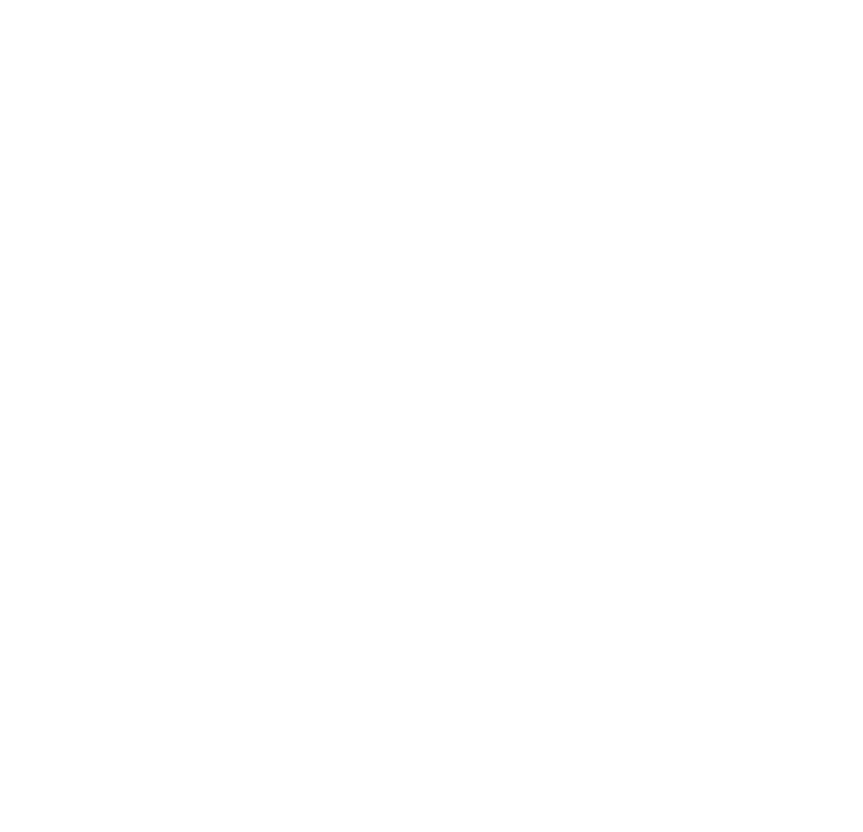
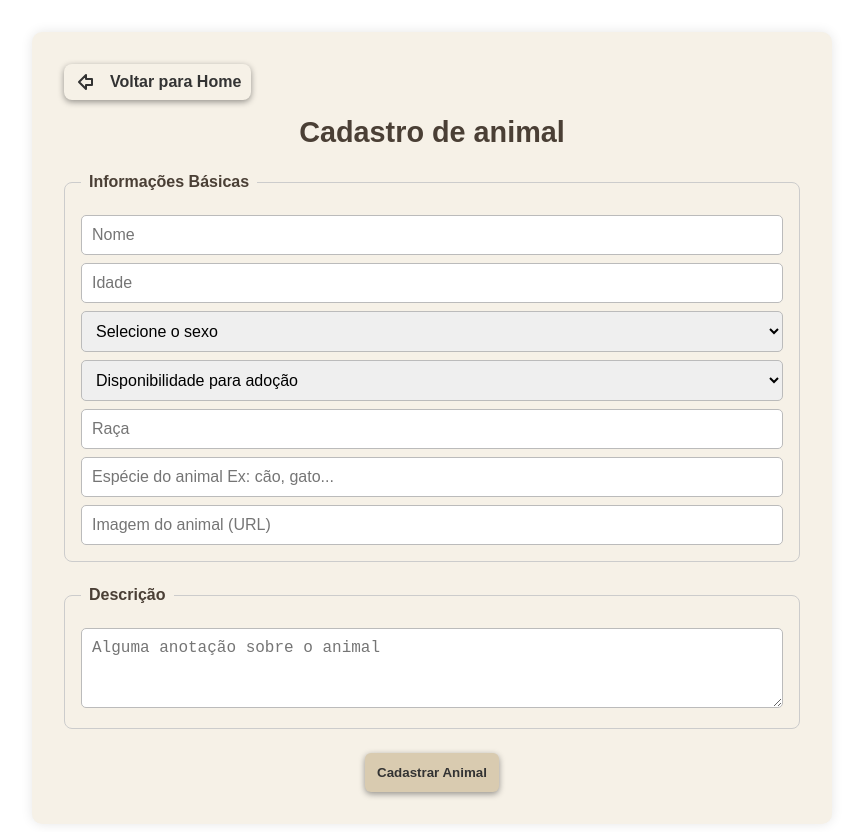
Before and after one commit to luisdasilvahenrique/adotaqui, a React (Create React App) app in the folder frontend/: page /register-pet in a window 1280 px wide. Before the commit this address had no page. Shown: the whole page, without its empty margins (208-1071 px from the left). Before the commit the page ends 800 px from the top, so only its background shows below. Built offline with nearby package versions, Linux system fonts and the light colour scheme.

Commit message:
Tela Cadastrar Animal

```diff
--- a/frontend/src/App.js
+++ b/frontend/src/App.js
@@ -7,7 +7,8 @@ import Header from './components/Header';
 import CardPet from './components/CardPet';
 import Footer from './components/Footer';
 
-import AdoptionQueue from './pages/AdoptionQueue';
+import RegisteredAnimal from './pages/RegisteredAnimal';
+import RegisterPet from './pages/RegisterPet';
 
 import './css/App.css';
 
@@ -25,9 +26,9 @@ function App() {
         <main className="main">
           <Header />
           <section className="options">
-            <CardPet icon={<PawPrint size={36} />} title="Cadastrar Pet" />
-            <CardPet icon={<Search size={36} />} title="Buscar Pets" />
-            <CardPet icon={<List size={36} />} title="Fila de Adoção" to="adoption-queue" />
+            <CardPet icon={<PawPrint size={36} />} title="Cadastrar Animal" to="register-pet" />
+            <CardPet icon={<Search size={36} />} title="Buscar Animais" />
+            <CardPet icon={<List size={36} />} title="Animais Cadastrados" to="registered-animal" />
           </section>
         </main>
 
@@ -42,7 +43,8 @@ export default function AppRoutes() {
     <BrowserRouter>
       <Routes>
         <Route path="/" element={<App />} />
-        <Route path="adoption-queue" element={<AdoptionQueue />} />
+        <Route path="registered-animal" element={<RegisteredAnimal />} />
+        <Route path="register-pet" element={<RegisterPet />} />
       </Routes>
     </BrowserRouter>
   );
--- /dev/null
+++ b/frontend/src/css/RegisterPet.css
@@ -0,0 +1,88 @@
+.register-container {
+  max-width: 800px;
+  margin: 2rem auto;
+  background-color: #f6f1e7;
+  border-radius: 10px;
+  padding: 2rem;
+  box-shadow: 0 0 12px rgba(0, 0, 0, 0.1);
+}
+
+.btn-home {
+  background: none;
+  border: none;
+  color: #333;
+  font-size: 1rem;
+  display: flex;
+  align-items: center;
+  margin-bottom: 1rem;
+  cursor: pointer;
+}
+
+.arrow-left-register {
+  margin-right: 8px;
+}
+
+.register-title {
+  font-size: 1.8rem;
+  margin-bottom: 1.5rem;
+  text-align: center;
+  color: #4a3f35;
+}
+
+.register-form {
+  display: flex;
+  flex-direction: column;
+  gap: 1.5rem;
+}
+
+fieldset {
+  border: 1px solid #ccc;
+  border-radius: 8px;
+  padding: 1rem;
+}
+
+legend {
+  font-weight: bold;
+  color: #4a3f35;
+  padding: 0 0.5rem;
+}
+
+select{
+  width: 100%;
+  padding: 10px;
+  border-radius: 5px;
+  border: 1px solid #bbb;
+  margin-top: 0.5rem;
+  font-size: 1rem;
+}
+
+input,
+textarea {
+  width: 100%;
+  padding: 10px;
+  border-radius: 5px;
+  border: 1px solid #bbb;
+  margin-top: 0.5rem;
+  font-size: 1rem;
+}
+
+textarea {
+  resize: vertical;
+  min-height: 80px;
+}
+
+.btn-submit {
+  margin: 0 auto;
+  padding: 12px;
+  background-color: #d9cbb0;
+  color: #333;
+  font-weight: bold;
+  border: none;
+  border-radius: 6px;
+  cursor: pointer;
+  transition: background 0.2s;
+}
+
+.btn-submit:hover {
+  background-color: #c8b59a;
+}
--- a/frontend/src/css/AdoptionQueue.css
+++ b/frontend/src/css/RegisteredAnimal.css
@@ -1,7 +1,7 @@
 .btn-home {
-  background-color: #c3a473;
+  /* background-color: #c7b18d; */
   color: #fff;
-  padding: 10px 16px;
+  /* padding: 10px 16px; */
   border: none;
   border-radius: 8px;
   margin-bottom: 10px;
@@ -13,21 +13,23 @@
 }
 
 .btn-home:hover {
-  background-color: #b39564;
+  background-color: #bba98e;
+  color: #fff;
 }
 
-.arrow-left {
+/* .arrow-left-adoption {
   padding: 2px;
   transition: transform 0.3s;
   transform: rotate(0deg);
 }
 
-.arrow-left {
+.arrow-left-adoption {
   display: inline-block;
   width: 24px;
   height: 24px;
-  fill: #c3a473;
-}
+  fill: #c7b18d;
+  margin-right: 8px;
+} */
 
 .adoption-container {
   padding: 40px;
--- /dev/null
+++ b/frontend/src/pages/RegisterPet.js
@@ -0,0 +1,74 @@
+import React, { useState } from 'react';
+import { useNavigate } from 'react-router-dom';
+import axios from 'axios';
+import { ArrowBigLeft } from 'lucide-react';
+import '../css/RegisterPet.css';
+
+const RegisterPet = () => {
+  const navigate = useNavigate();
+  const [form, setForm] = useState({
+    age: '', name: '', breed: '', type_of_animal: '',
+    description: '', adopted: '', gender: '', image_of_animal: ''
+  });
+
+  // [age ,name, breed, type_of_animal, description, adopted, gender, image_of_animal, id]
+
+  const handleChange = (e) => {
+    setForm({ ...form, [e.target.name]: e.target.value });
+  };
+
+  const handleSubmit = async (e) => {
+    e.preventDefault();
+    try {
+      await axios.post('http://localhost:3001/pets', form);
+      alert('Animal cadastrado com sucesso!');
+      setForm({
+        nome: '', idade: '', sexo: '', raca: '',
+        especie: '', status: 'disponível', descricao: '', imagem: '',
+      });
+    } catch (err) {
+      alert('Erro ao cadastrar o animal');
+      console.error(err);
+    }
+  };
+
+  return (
+    <div className="register-container">
+      <button onClick={() => navigate('/')} className="btn btn-home">
+        <ArrowBigLeft className="arrow-left-register" /> Voltar para Home
+      </button>
+
+      <h1 className="register-title">Cadastro de animal</h1>
+
+      <form className="register-form" onSubmit={handleSubmit}>
+        <fieldset>
+          <legend>Informações Básicas</legend>
+          <input type="text" name="name" placeholder="Nome" value={form.name} onChange={handleChange} required />
+          <input type="number" name="age" placeholder="Idade" value={form.age} onChange={handleChange} required />
+          <select name="gender" value={form.gender} onChange={handleChange} required>
+            <option value="">Selecione o sexo</option>
+            <option value="male">Macho</option>
+            <option value="female">Fêmea</option>
+          </select>
+          <select name="adopted" value={form.adopted} onChange={handleChange} required>
+            <option value="">Disponibilidade para adoção</option>
+            <option value="true">Adotado</option>
+            <option value="false">Disponível</option>
+          </select>
+          <input type="text" name="breed" placeholder="Raça" value={form.breed} onChange={handleChange} required />
+          <input type="text" name="type_of_animal" placeholder="Espécie do animal Ex: cão, gato..." value={form.type_of_animal} onChange={handleChange} required />
+          <input type="text" name="image_of_animal" placeholder="Imagem do animal (URL)" value={form.image_of_animal} onChange={handleChange} required />
+        </fieldset>
+
+        <fieldset>
+          <legend>Descrição </legend>
+          <textarea name="description" placeholder="Alguma anotação sobre o animal" value={form.description} onChange={handleChange}></textarea>
+        </fieldset>
+
+        <button type="submit" className="btn btn-submit">Cadastrar Animal</button>
+      </form>
+    </div>
+  );
+};
+
+export default RegisterPet;
--- a/frontend/src/pages/AdoptionQueue.js
+++ b/frontend/src/pages/RegisteredAnimal.js
@@ -1,16 +1,16 @@
 import ModalDeletePet from '../components/ModalDeletePet';
-import '../css/AdoptionQueue.css';
+import '../css/RegisteredAnimal.css';
 
 import Footer from '../components/Footer';
 import ModalEditPet from '../components/ModalEditPet';
 import PetDetails from '../components/PetDetails';
 
 import { useNavigate } from 'react-router-dom';
-import { ArrowBigLeft, Trash2, Info, Edit2 } from 'lucide-react';
+import { ArrowBigLeft, Trash2, Info, Edit2, HomeIcon } from 'lucide-react';
 import { useEffect, useState } from 'react';
 import axios from 'axios';
 
-export default function AdoptionQueue() {
+export default function RegisteredAnimal() {
   const [pets, setPets] = useState([]);
   const [selectedPet, setSelectedPet] = useState(null);
   const [showModal, setShowModal] = useState(false);
@@ -26,7 +26,7 @@ export default function AdoptionQueue() {
         setSelectedPet(pet);
       }
     } catch (err) {
-      console.error('Erro ao buscar detalhes do pet:', err);
+      console.error('Erro ao buscar detalhes do animal:', err);
     }
   }
 
@@ -64,12 +64,12 @@ export default function AdoptionQueue() {
   const handleDelete = async (id) => {
     try {
       await axios.delete(`http://localhost:3001/pets/${id}`);
-      alert('Pet excluído com sucesso!');
-      getPets(); // Atualiza a lista
+      alert('Animal excluído com sucesso!');
+      getPets(); // Atualiza a lista de pets após exclusão
       closeDeleteModal();
     } catch (err) {
-      console.error('Erro ao deletar o pet:', err);
-      alert('Erro ao excluir o pet.');
+      console.error('Erro ao deletar o animal:', err);
+      alert('Erro ao excluir o animal.');
     }
   };
 
@@ -83,9 +83,9 @@ export default function AdoptionQueue() {
     <>
       <div className="adoption-container">
         <button onClick={() => navigate('/')} className="btn btn-home">
-          <ArrowBigLeft className="arrow-left" /> Voltar para Home
+          <ArrowBigLeft /> Voltar para Home
         </button>
-        <h1 className="adoption-title">Fila de Adoção</h1>
+        <h1 className="adoption-title">Animais Cadastrados</h1>
 
         {pets.map((pet) => (
           <div key={pet.id} className="adoption-card">
```
